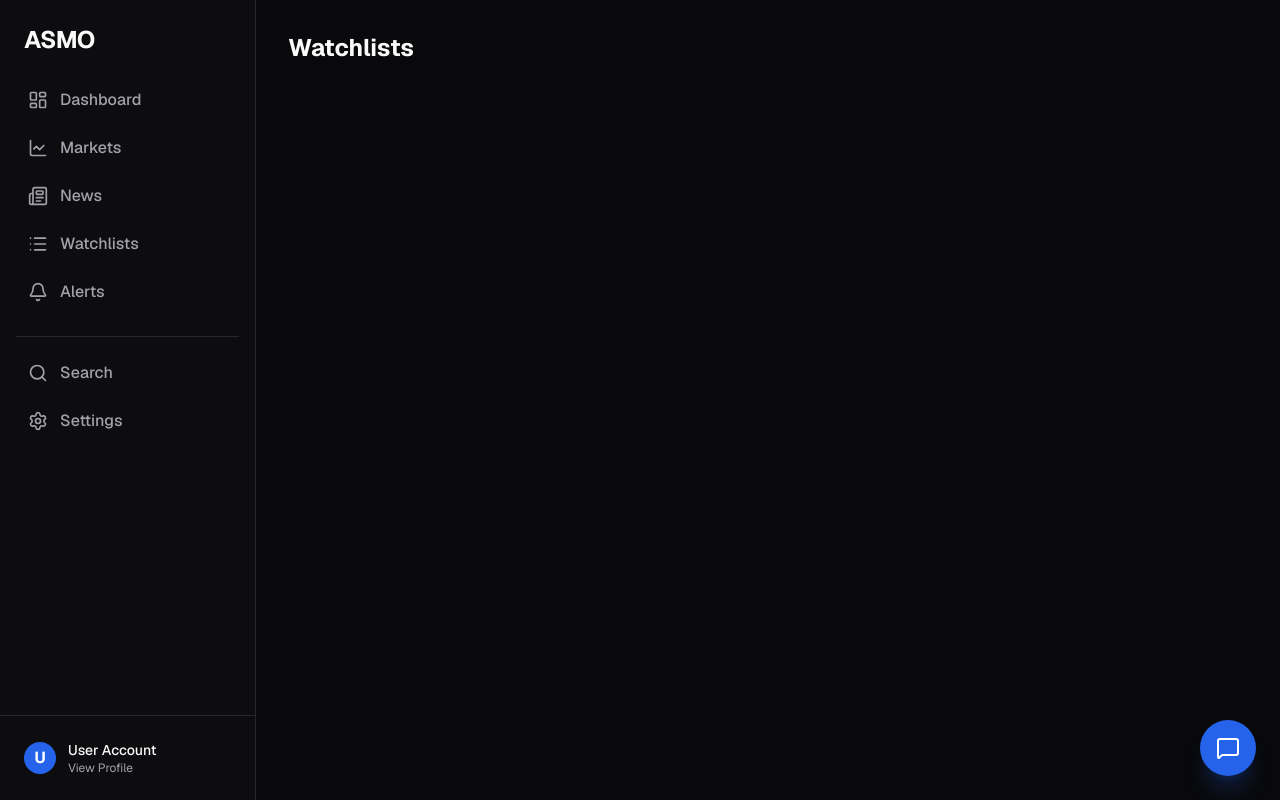
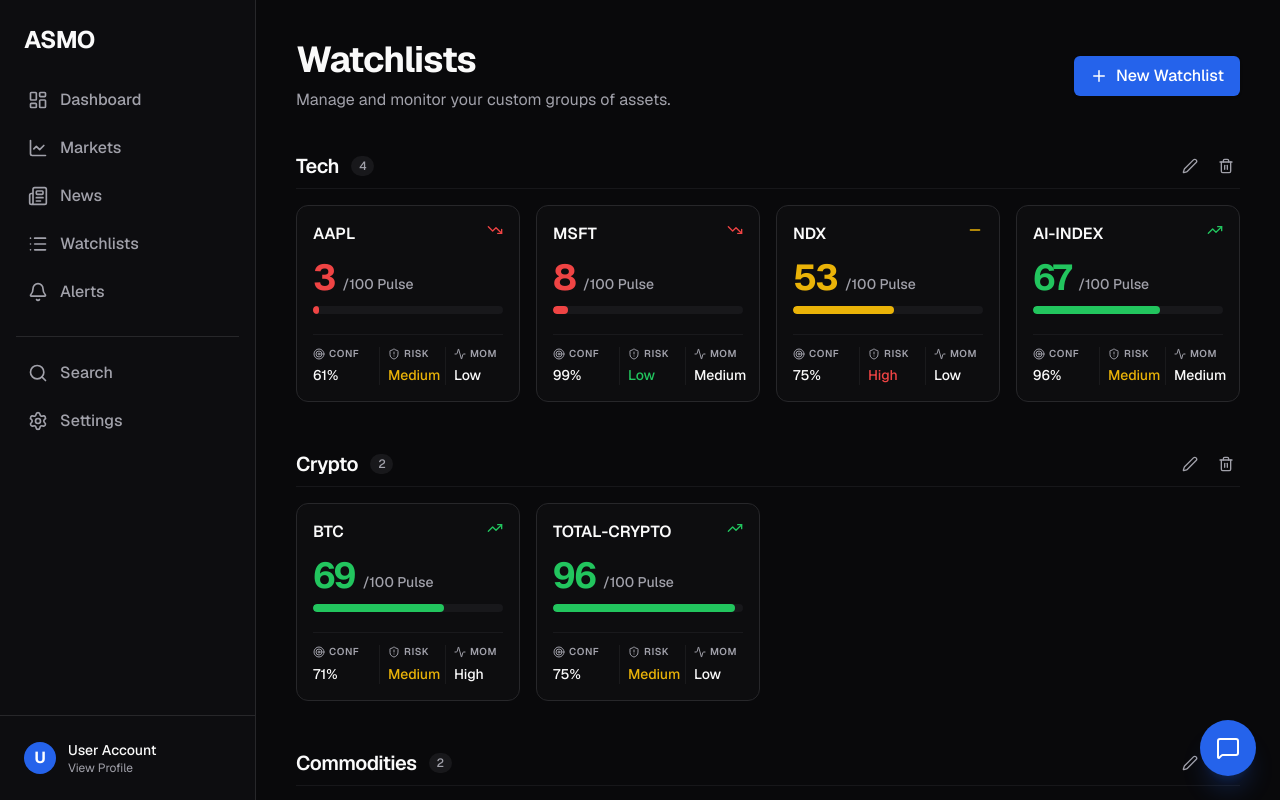
Before and after one commit to VelovsHQ/ASMO, a Next.js app in the folder frontend/: page /watchlists in a window 1280 px wide. Built offline with nearby package versions, Linux system fonts and the light colour scheme.

Commit message:
feat(watchlists): build watchlists page with CRUD operations

```diff
--- a/frontend/src/app/watchlists/page.tsx
+++ b/frontend/src/app/watchlists/page.tsx
@@ -1,7 +1,168 @@
+"use client";
+
+import { useState, useMemo } from "react";
+import { useWatchlists } from "@/hooks/useWatchlists";
+import { generateMockMarketSignal } from "@/lib/mockData";
+import MarketPulseScore from "@/components/MarketPulseScore";
+import Link from "next/link";
+import { Plus, Trash2, Edit2, Check, X } from "lucide-react";
+
 export default function WatchlistsPage() {
+  const { watchlists, isLoaded, addList, deleteList, renameList, removeSymbolFromList } = useWatchlists();
+
+  const [newListMode, setNewListMode] = useState(false);
+  const [newListName, setNewListName] = useState("");
+  const [editingList, setEditingList] = useState<string | null>(null);
+  const [editName, setEditName] = useState("");
+
+  const allSignals = useMemo(() => {
+    const symbols = new Set<string>();
+    Object.values(watchlists).forEach(list => list.forEach(s => symbols.add(s)));
+
+    const signals: Record<string, any> = {};
+    symbols.forEach(sym => {
+      signals[sym] = generateMockMarketSignal(sym.toUpperCase());
+    });
+    return signals;
+  }, [watchlists]);
+
+  if (!isLoaded) return null;
+
+  const handleCreateList = () => {
+    if (newListName.trim()) {
+      addList(newListName.trim());
+    }
+    setNewListMode(false);
+    setNewListName("");
+  };
+
+  const handleRename = (oldName: string) => {
+    if (editName.trim()) {
+      renameList(oldName, editName.trim());
+    }
+    setEditingList(null);
+  };
+
   return (
-    <div className="p-8">
-      <h1 className="text-2xl font-bold">Watchlists</h1>
+    <div className="p-6 md:p-10 flex flex-col gap-10 max-w-7xl mx-auto w-full pb-32">
+      <div className="flex flex-col sm:flex-row justify-between items-start sm:items-center gap-4">
+        <section className="flex flex-col gap-2">
+          <h1 className="text-3xl md:text-4xl font-bold tracking-tight text-foreground">
+            Watchlists
+          </h1>
+          <p className="text-muted-foreground">
+            Manage and monitor your custom groups of assets.
+          </p>
+        </section>
+
+        {!newListMode ? (
+          <button
+            onClick={() => setNewListMode(true)}
+            className="flex items-center gap-2 bg-accent text-accent-foreground px-4 py-2 rounded-md font-medium hover:bg-accent/90 transition-colors shadow-sm"
+          >
+            <Plus size={18} /> New Watchlist
+          </button>
+        ) : (
+          <div className="flex items-center gap-2 bg-muted/30 p-1.5 rounded-lg border border-border">
+            <input
+              autoFocus
+              type="text"
+              value={newListName}
+              onChange={(e) => setNewListName(e.target.value)}
+              onKeyDown={(e) => e.key === "Enter" && handleCreateList()}
+              placeholder="Watchlist name..."
+              className="bg-transparent border-none focus:outline-none px-3 py-1 text-sm text-foreground w-40 sm:w-60"
+            />
+            <button onClick={handleCreateList} className="p-1.5 bg-accent text-accent-foreground rounded hover:bg-accent/90 transition-colors">
+              <Check size={16} />
+            </button>
+            <button onClick={() => setNewListMode(false)} className="p-1.5 text-muted-foreground hover:bg-muted rounded transition-colors">
+              <X size={16} />
+            </button>
+          </div>
+        )}
+      </div>
+
+      <div className="flex flex-col gap-12">
+        {Object.entries(watchlists).map(([name, symbols]) => (
+          <section key={name} className="flex flex-col gap-4">
+            {/* List Header */}
+            <div className="flex items-center justify-between border-b border-border/50 pb-2">
+              {editingList === name ? (
+                <div className="flex items-center gap-2">
+                  <input
+                    autoFocus
+                    type="text"
+                    value={editName}
+                    onChange={(e) => setEditName(e.target.value)}
+                    onKeyDown={(e) => e.key === "Enter" && handleRename(name)}
+                    className="bg-muted/30 border border-border rounded px-2 py-1 text-lg font-semibold focus:outline-none focus:border-accent text-foreground"
+                  />
+                  <button onClick={() => handleRename(name)} className="text-accent hover:text-accent/80 p-1">
+                    <Check size={18} />
+                  </button>
+                  <button onClick={() => setEditingList(null)} className="text-muted-foreground hover:text-foreground p-1">
+                    <X size={18} />
+                  </button>
+                </div>
+              ) : (
+                <h2 className="text-xl font-semibold tracking-tight flex items-center gap-3">
+                  {name}
+                  <span className="text-xs font-medium text-muted-foreground bg-muted px-2 py-0.5 rounded-full">
+                    {symbols.length}
+                  </span>
+                </h2>
+              )}
+
+              {!editingList && (
+                <div className="flex items-center gap-2">
+                  <button
+                    onClick={() => { setEditingList(name); setEditName(name); }}
+                    className="text-muted-foreground hover:text-foreground p-1.5 rounded hover:bg-muted/50 transition-colors"
+                    title="Rename list"
+                  >
+                    <Edit2 size={16} />
+                  </button>
+                  <button
+                    onClick={() => { if(confirm(`Delete watchlist "${name}"?`)) deleteList(name); }}
+                    className="text-muted-foreground hover:text-red-500 p-1.5 rounded hover:bg-red-500/10 transition-colors"
+                    title="Delete list"
+                  >
+                    <Trash2 size={16} />
+                  </button>
+                </div>
+              )}
+            </div>
+
+            {/* List Grid */}
+            {symbols.length === 0 ? (
+              <div className="p-8 text-center border border-dashed border-border rounded-xl bg-muted/10">
+                <p className="text-muted-foreground">This watchlist is empty.</p>
+                <Link href="/markets" className="text-sm text-accent hover:underline mt-2 inline-block">Browse markets to add symbols.</Link>
+              </div>
+            ) : (
+              <div className="grid grid-cols-1 sm:grid-cols-2 lg:grid-cols-3 xl:grid-cols-4 gap-4">
+                {symbols.map(sym => (
+                  <div key={sym} className="relative group h-full">
+                    <Link href={`/markets/${sym}`} className="block h-full">
+                      <div className="h-full transition-transform duration-200 group-hover:-translate-y-1">
+                        <MarketPulseScore signal={allSignals[sym]} size="compact" />
+                      </div>
+                    </Link>
+                    <button
+                      onClick={(e) => { e.preventDefault(); removeSymbolFromList(name, sym); }}
+                      className="absolute top-2 right-2 p-1.5 bg-background/80 backdrop-blur-sm border border-border text-muted-foreground rounded hover:text-red-500 hover:bg-red-500/10 opacity-0 group-hover:opacity-100 transition-all focus:opacity-100 shadow-sm"
+                      title="Remove from list"
+                    >
+                      <X size={14} />
+                    </button>
+                  </div>
+                ))}
+              </div>
+            )}
+          </section>
+        ))}
+      </div>
     </div>
   );
 }
```
